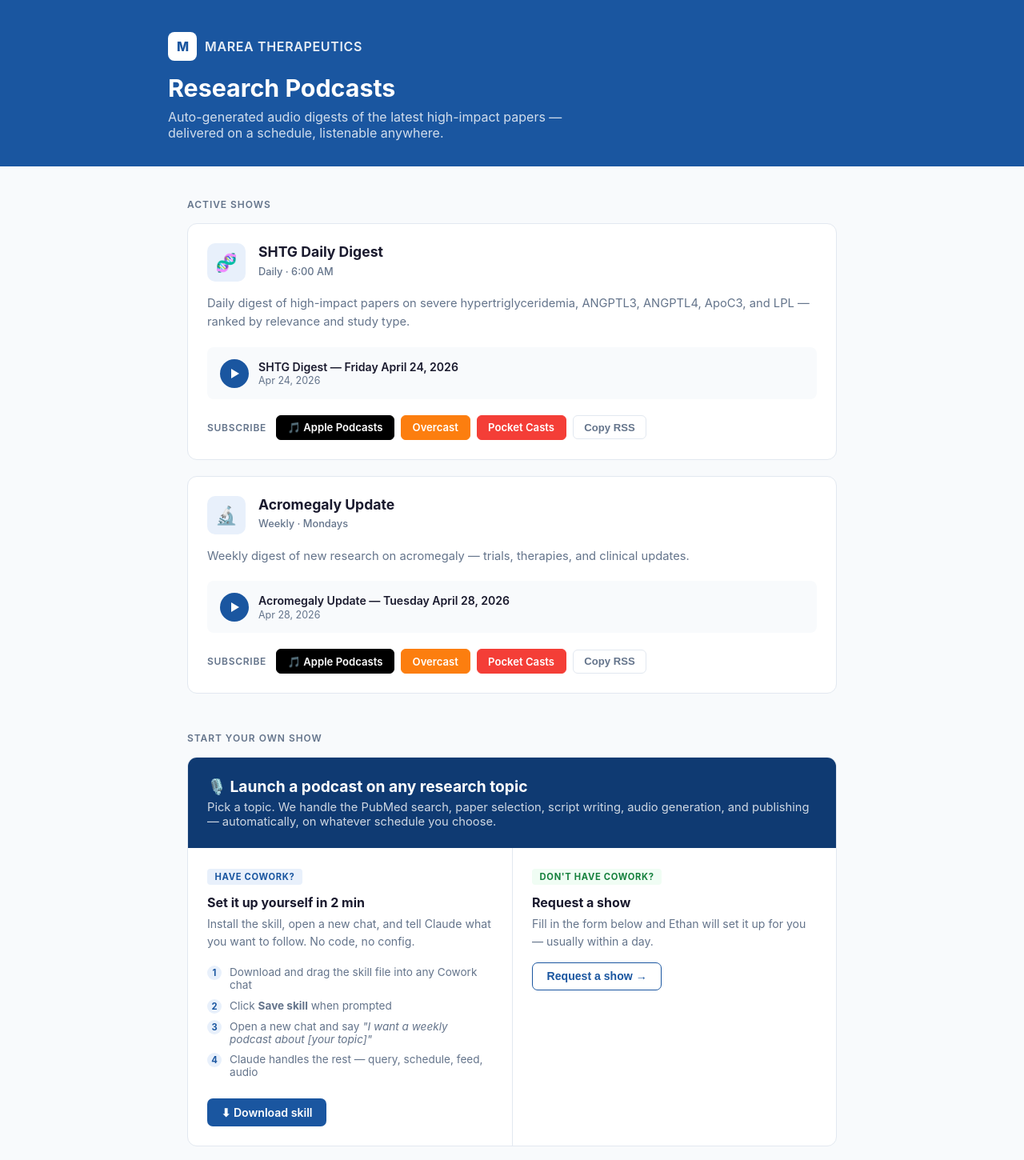
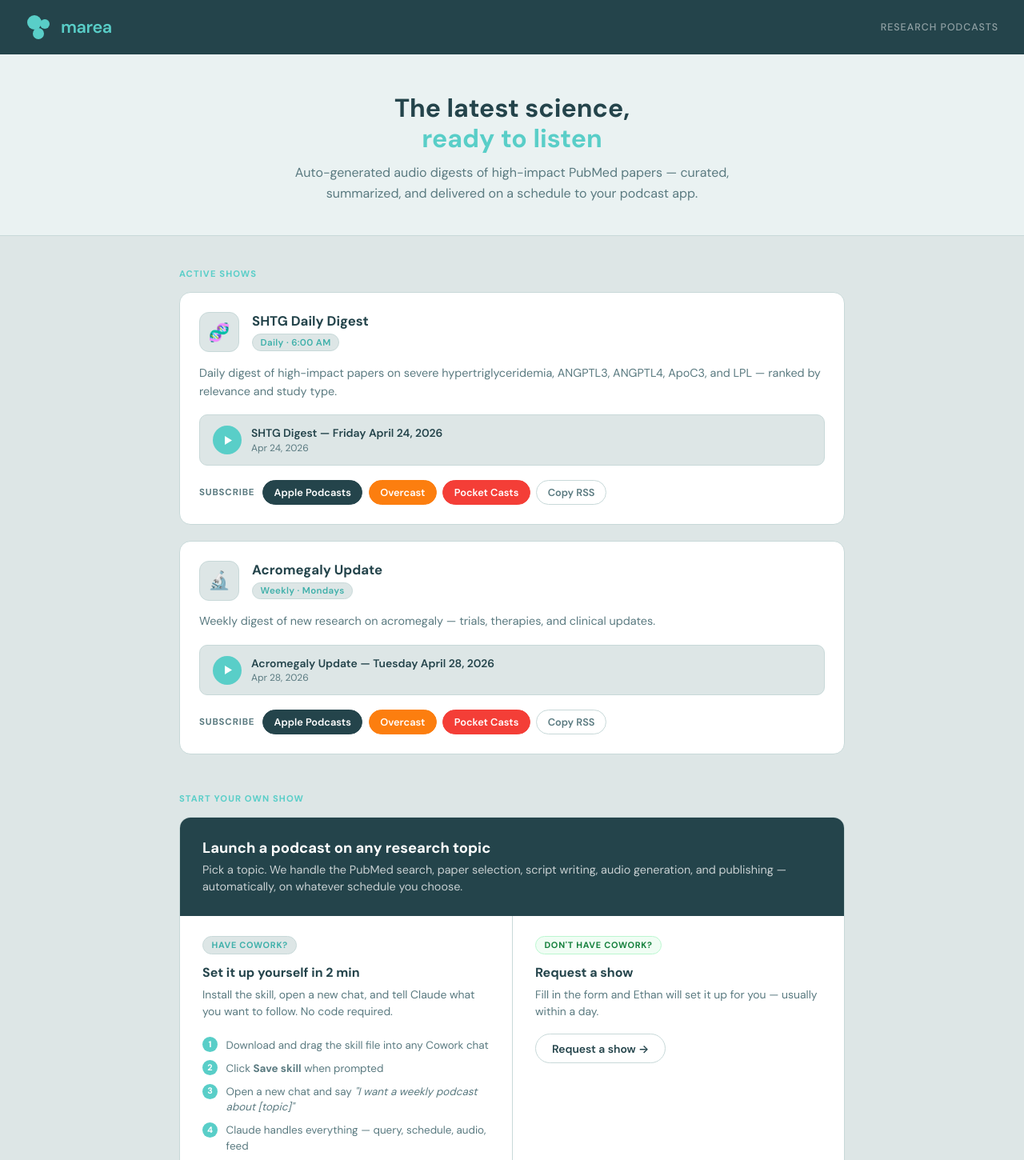
Before and after one commit to d26qmx46pp-gif/MAREA_SHTG_DAILY, a plain HTML site: page index.html in a window 1280 px wide. Shown: the top 1450 px of the page at 80% size. Drawn offline with Linux system fonts and the light colour scheme.

Commit message:
Rebrand landing page to match mareatx.com — teal #59CEC8, mint bg, Marea logomark

```diff
--- a/index.html
+++ b/index.html
@@ -4,127 +4,328 @@
 <meta charset="utf-8">
 <title>Marea Research Podcasts</title>
 <meta name="viewport" content="width=device-width, initial-scale=1">
+<link rel="preconnect" href="https://fonts.googleapis.com">
+<link rel="preconnect" href="https://fonts.gstatic.com" crossorigin>
+<link href="https://fonts.googleapis.com/css2?family=DM+Sans:wght@300;400;500;600;700&display=swap" rel="stylesheet">
 <style>
   * { box-sizing: border-box; margin: 0; padding: 0; }
   :root {
-    --blue: #1a56a0;
-    --blue-dark: #0f3a72;
-    --blue-light: #e8f0fb;
-    --teal: #0d9488;
-    --text: #1a1a2e;
-    --muted: #64748b;
-    --border: #e2e8f0;
-    --bg: #f8fafc;
-    --card: #ffffff;
-    --radius: 12px;
+    --teal:       #59CEC8;
+    --teal-dark:  #3fb0aa;
+    --teal-deep:  #24444B;
+    --mint-bg:    #DDE6E6;
+    --mint-light: #eaf2f2;
+    --card:       #ffffff;
+    --text:       #24444B;
+    --muted:      #5a7a80;
+    --border:     #c8d9d9;
+    --radius:     14px;
   }
-  body { font-family: -apple-system, BlinkMacSystemFont, "Segoe UI", Roboto, sans-serif; background: var(--bg); color: var(--text); min-height: 100vh; }
 
-  header { background: var(--blue); color: white; padding: 2.5rem 2rem 2rem; }
-  .header-inner { max-width: 860px; margin: 0 auto; }
-  .logo { display: flex; align-items: center; gap: 10px; margin-bottom: 1rem; }
-  .logo-mark { width: 36px; height: 36px; background: white; border-radius: 8px; display: flex; align-items: center; justify-content: center; font-weight: 800; color: var(--blue); font-size: 16px; letter-spacing: -1px; }
-  .logo-name { font-size: 1rem; font-weight: 600; opacity: 0.9; letter-spacing: 0.04em; text-transform: uppercase; }
-  header h1 { font-size: 1.9rem; font-weight: 700; line-height: 1.2; margin-bottom: 0.5rem; }
-  header p { opacity: 0.8; font-size: 1rem; max-width: 520px; }
+  body {
+    font-family: 'DM Sans', -apple-system, BlinkMacSystemFont, sans-serif;
+    background: var(--mint-bg);
+    color: var(--text);
+    min-height: 100vh;
+  }
 
-  main { max-width: 860px; margin: 2.5rem auto; padding: 0 1.5rem; }
+  /* ── Header ── */
+  header {
+    background: var(--teal-deep);
+    padding: 0 2rem;
+    display: flex;
+    align-items: center;
+    justify-content: space-between;
+    height: 68px;
+  }
 
-  .section-label { font-size: 0.75rem; font-weight: 600; letter-spacing: 0.08em; text-transform: uppercase; color: var(--muted); margin-bottom: 1rem; }
+  .logo {
+    display: flex;
+    align-items: center;
+    gap: 10px;
+    text-decoration: none;
+  }
 
+  /* Recreated Marea logomark — three circles */
+  .logo-svg {
+    width: 34px;
+    height: 34px;
+  }
+
+  .logo-wordmark {
+    font-size: 1.35rem;
+    font-weight: 600;
+    color: var(--teal);
+    letter-spacing: -0.02em;
+  }
+
+  .header-tag {
+    font-size: 0.78rem;
+    font-weight: 500;
+    color: rgba(255,255,255,0.5);
+    letter-spacing: 0.08em;
+    text-transform: uppercase;
+  }
+
+  /* ── Hero strip ── */
+  .hero {
+    background: var(--mint-light);
+    border-bottom: 1px solid var(--border);
+    padding: 3rem 2rem 2.5rem;
+    text-align: center;
+  }
+
+  .hero-inner { max-width: 600px; margin: 0 auto; }
+
+  .hero h1 {
+    font-size: 2rem;
+    font-weight: 700;
+    color: var(--teal-deep);
+    line-height: 1.2;
+    margin-bottom: 0.65rem;
+  }
+
+  .hero h1 span { color: var(--teal); }
+
+  .hero p {
+    font-size: 1rem;
+    color: var(--muted);
+    line-height: 1.6;
+  }
+
+  /* ── Main layout ── */
+  main { max-width: 880px; margin: 2.5rem auto; padding: 0 1.5rem; }
+
+  .section-label {
+    font-size: 0.7rem;
+    font-weight: 700;
+    letter-spacing: 0.1em;
+    text-transform: uppercase;
+    color: var(--teal);
+    margin-bottom: 1rem;
+  }
+
+  /* ── Show cards ── */
   .shows-grid { display: grid; gap: 1.25rem; margin-bottom: 3rem; }
 
-  .show-card { background: var(--card); border: 1px solid var(--border); border-radius: var(--radius); padding: 1.5rem; transition: box-shadow 0.15s; }
-  .show-card:hover { box-shadow: 0 4px 20px rgba(0,0,0,0.08); }
-  .show-header { display: flex; align-items: flex-start; gap: 1rem; margin-bottom: 1rem; }
-  .show-icon { width: 48px; height: 48px; border-radius: 10px; background: var(--blue-light); display: flex; align-items: center; justify-content: center; font-size: 22px; flex-shrink: 0; }
-  .show-meta h2 { font-size: 1.1rem; font-weight: 700; color: var(--text); margin-bottom: 0.15rem; }
-  .show-meta .cadence { font-size: 0.8rem; color: var(--muted); font-weight: 500; }
-  .show-desc { font-size: 0.92rem; color: var(--muted); line-height: 1.55; margin-bottom: 1.25rem; }
+  .show-card {
+    background: var(--card);
+    border: 1px solid var(--border);
+    border-radius: var(--radius);
+    padding: 1.5rem;
+    transition: box-shadow 0.2s, transform 0.2s;
+  }
+  .show-card:hover {
+    box-shadow: 0 6px 24px rgba(36,68,75,0.1);
+    transform: translateY(-1px);
+  }
 
-  .latest-episode { background: var(--bg); border-radius: 8px; padding: 0.9rem 1rem; margin-bottom: 1.25rem; display: flex; align-items: center; gap: 0.75rem; }
-  .ep-play { width: 36px; height: 36px; border-radius: 50%; background: var(--blue); border: none; cursor: pointer; display: flex; align-items: center; justify-content: center; flex-shrink: 0; transition: background 0.15s; }
-  .ep-play:hover { background: var(--blue-dark); }
+  .show-header { display: flex; align-items: flex-start; gap: 1rem; margin-bottom: 0.9rem; }
+
+  .show-icon {
+    width: 50px; height: 50px;
+    border-radius: 12px;
+    background: var(--mint-bg);
+    display: flex; align-items: center; justify-content: center;
+    font-size: 22px;
+    flex-shrink: 0;
+    border: 1px solid var(--border);
+  }
+
+  .show-meta h2 { font-size: 1.05rem; font-weight: 700; color: var(--teal-deep); margin-bottom: 0.2rem; }
+  .show-meta .cadence {
+    display: inline-block;
+    font-size: 0.72rem; font-weight: 600;
+    background: var(--mint-bg);
+    color: var(--teal-dark);
+    border: 1px solid var(--border);
+    border-radius: 20px;
+    padding: 0.15rem 0.6rem;
+    letter-spacing: 0.03em;
+  }
+
+  .show-desc { font-size: 0.9rem; color: var(--muted); line-height: 1.6; margin-bottom: 1.1rem; }
+
+  .latest-episode {
+    background: var(--mint-bg);
+    border-radius: 10px;
+    padding: 0.8rem 1rem;
+    margin-bottom: 1.1rem;
+    display: flex; align-items: center; gap: 0.75rem;
+    border: 1px solid var(--border);
+  }
+
+  .ep-play {
+    width: 36px; height: 36px;
+    border-radius: 50%;
+    background: var(--teal);
+    border: none; cursor: pointer;
+    display: flex; align-items: center; justify-content: center;
+    flex-shrink: 0;
+    transition: background 0.15s;
+  }
+  .ep-play:hover { background: var(--teal-dark); }
   .ep-play svg { margin-left: 2px; }
+
   .ep-info { flex: 1; min-width: 0; }
-  .ep-title { font-size: 0.88rem; font-weight: 600; white-space: nowrap; overflow: hidden; text-overflow: ellipsis; color: var(--text); }
-  .ep-date { font-size: 0.78rem; color: var(--muted); margin-top: 0.1rem; }
+  .ep-title { font-size: 0.87rem; font-weight: 600; white-space: nowrap; overflow: hidden; text-overflow: ellipsis; color: var(--text); }
+  .ep-date { font-size: 0.75rem; color: var(--muted); margin-top: 0.1rem; }
   .ep-loading { font-size: 0.85rem; color: var(--muted); font-style: italic; }
+  .no-episodes { font-size: 0.85rem; color: var(--muted); font-style: italic; padding: 0.5rem 0; }
 
-  .subscribe-row { display: flex; flex-wrap: wrap; gap: 0.5rem; align-items: center; }
-  .subscribe-label { font-size: 0.75rem; font-weight: 600; color: var(--muted); text-transform: uppercase; letter-spacing: 0.06em; margin-right: 0.25rem; }
-  .btn { display: inline-flex; align-items: center; gap: 5px; padding: 0.4rem 0.85rem; border-radius: 6px; font-size: 0.82rem; font-weight: 600; text-decoration: none; border: 1.5px solid transparent; cursor: pointer; transition: all 0.15s; white-space: nowrap; }
-  .btn-apple { background: #000; color: white; border-color: #000; }
-  .btn-apple:hover { background: #222; }
+  .subscribe-row { display: flex; flex-wrap: wrap; gap: 0.45rem; align-items: center; }
+  .subscribe-label { font-size: 0.72rem; font-weight: 700; color: var(--muted); text-transform: uppercase; letter-spacing: 0.07em; margin-right: 0.15rem; }
+
+  .btn {
+    display: inline-flex; align-items: center; gap: 5px;
+    padding: 0.38rem 0.85rem;
+    border-radius: 20px;
+    font-size: 0.8rem; font-weight: 600;
+    text-decoration: none; border: 1.5px solid transparent;
+    cursor: pointer; transition: all 0.15s; white-space: nowrap;
+    font-family: inherit;
+  }
+  .btn-apple   { background: var(--teal-deep); color: white; border-color: var(--teal-deep); }
+  .btn-apple:hover { background: #1a333a; }
   .btn-overcast { background: #fc7e0f; color: white; border-color: #fc7e0f; }
   .btn-overcast:hover { background: #e06d00; }
   .btn-pocketcasts { background: #f43e37; color: white; border-color: #f43e37; }
   .btn-pocketcasts:hover { background: #d42f29; }
   .btn-rss { background: white; color: var(--muted); border-color: var(--border); }
-  .btn-rss:hover { border-color: #aaa; color: var(--text); }
+  .btn-rss:hover { border-color: var(--teal); color: var(--teal-deep); }
   .btn-copied { background: var(--teal) !important; color: white !important; border-color: var(--teal) !important; }
-  .no-episodes { font-size: 0.85rem; color: var(--muted); font-style: italic; padding: 0.75rem 0; }
 
-  /* Start a show section */
-  .start-section { background: var(--card); border: 1px solid var(--border); border-radius: var(--radius); overflow: hidden; margin-bottom: 3rem; }
-  .start-header { background: var(--blue-dark); color: white; padding: 1.5rem; }
-  .start-header h2 { font-size: 1.2rem; font-weight: 700; margin-bottom: 0.3rem; }
-  .start-header p { opacity: 0.8; font-size: 0.92rem; }
+  /* ── Start a show ── */
+  .start-section {
+    background: var(--card);
+    border: 1px solid var(--border);
+    border-radius: var(--radius);
+    overflow: hidden;
+    margin-bottom: 3rem;
+  }
 
-  .start-paths { display: grid; grid-template-columns: 1fr 1fr; gap: 0; }
+  .start-header {
+    background: var(--teal-deep);
+    color: white;
+    padding: 1.6rem 1.75rem;
+  }
+  .start-header h2 { font-size: 1.15rem; font-weight: 700; margin-bottom: 0.3rem; }
+  .start-header p { opacity: 0.75; font-size: 0.9rem; line-height: 1.5; }
+
+  .start-paths { display: grid; grid-template-columns: 1fr 1fr; }
   @media (max-width: 600px) { .start-paths { grid-template-columns: 1fr; } }
 
-  .path { padding: 1.5rem; }
+  .path { padding: 1.5rem 1.75rem; }
   .path + .path { border-left: 1px solid var(--border); }
   @media (max-width: 600px) { .path + .path { border-left: none; border-top: 1px solid var(--border); } }
 
-  .path-badge { display: inline-block; font-size: 0.7rem; font-weight: 700; letter-spacing: 0.06em; text-transform: uppercase; padding: 0.2rem 0.6rem; border-radius: 4px; margin-bottom: 0.75rem; }
-  .badge-cowork { background: var(--blue-light); color: var(--blue); }
-  .badge-request { background: #f0fdf4; color: #15803d; }
+  .path-badge {
+    display: inline-block; font-size: 0.68rem; font-weight: 700;
+    letter-spacing: 0.07em; text-transform: uppercase;
+    padding: 0.2rem 0.65rem; border-radius: 20px; margin-bottom: 0.8rem;
+  }
+  .badge-cowork  { background: var(--mint-bg); color: var(--teal-dark); border: 1px solid var(--border); }
+  .badge-request { background: #f0fdf4; color: #15803d; border: 1px solid #bbf7d0; }
 
-  .path h3 { font-size: 1rem; font-weight: 700; margin-bottom: 0.4rem; }
-  .path p { font-size: 0.88rem; color: var(--muted); line-height: 1.5; margin-bottom: 1rem; }
+  .path h3 { font-size: 1rem; font-weight: 700; color: var(--teal-deep); margin-bottom: 0.4rem; }
+  .path > p { font-size: 0.87rem; color: var(--muted); line-height: 1.55; margin-bottom: 1rem; }
 
   .steps { list-style: none; margin-bottom: 1.25rem; counter-reset: steps; }
-  .steps li { font-size: 0.85rem; color: var(--muted); padding: 0.3rem 0 0.3rem 1.75rem; position: relative; counter-increment: steps; }
-  .steps li::before { content: counter(steps); position: absolute; left: 0; top: 0.3rem; width: 18px; height: 18px; background: var(--blue-light); color: var(--blue); border-radius: 50%; font-size: 0.7rem; font-weight: 700; display: flex; align-items: center; justify-content: center; }
+  .steps li {
+    font-size: 0.84rem; color: var(--muted);
+    padding: 0.3rem 0 0.3rem 1.85rem; position: relative;
+    counter-increment: steps; line-height: 1.45;
+  }
+  .steps li::before {
+    content: counter(steps);
+    position: absolute; left: 0; top: 0.28rem;
+    width: 19px; height: 19px;
+    background: var(--teal); color: white; border-radius: 50%;
+    font-size: 0.68rem; font-weight: 700;
+    display: flex; align-items: center; justify-content: center;
+  }
 
-  .btn-primary { display: inline-flex; align-items: center; gap: 6px; padding: 0.55rem 1.1rem; border-radius: 7px; font-size: 0.88rem; font-weight: 600; text-decoration: none; background: var(--blue); color: white; border: none; cursor: pointer; transition: background 0.15s; }
-  .btn-primary:hover { background: var(--blue-dark); }
-  .btn-secondary { display: inline-flex; align-items: center; gap: 6px; padding: 0.55rem 1.1rem; border-radius: 7px; font-size: 0.88rem; font-weight: 600; background: white; color: var(--blue); border: 1.5px solid var(--blue); cursor: pointer; transition: all 0.15s; }
-  .btn-secondary:hover { background: var(--blue-light); }
+  .btn-primary {
+    display: inline-flex; align-items: center; gap: 6px;
+    padding: 0.55rem 1.25rem; border-radius: 24px;
+    font-size: 0.87rem; font-weight: 600;
+    background: var(--teal); color: white;
+    border: none; cursor: pointer; text-decoration: none;
+    transition: background 0.15s; font-family: inherit;
+  }
+  .btn-primary:hover { background: var(--teal-dark); }
+
+  .btn-secondary {
+    display: inline-flex; align-items: center; gap: 6px;
+    padding: 0.55rem 1.25rem; border-radius: 24px;
+    font-size: 0.87rem; font-weight: 600;
+    background: white; color: var(--teal-deep);
+    border: 1.5px solid var(--border); cursor: pointer;
+    transition: all 0.15s; font-family: inherit;
+  }
+  .btn-secondary:hover { border-color: var(--teal); color: var(--teal-dark); }
 
   /* Request form */
-  .request-form { display: none; }
+  .request-form { display: none; margin-top: 1rem; }
   .request-form.open { display: block; }
-  .form-field { margin-bottom: 0.85rem; }
-  .form-field label { display: block; font-size: 0.78rem; font-weight: 600; color: var(--text); margin-bottom: 0.3rem; }
+  .form-field { margin-bottom: 0.8rem; }
+  .form-field label { display: block; font-size: 0.76rem; font-weight: 600; color: var(--text); margin-bottom: 0.3rem; }
   .form-field input, .form-field textarea, .form-field select {
-    width: 100%; padding: 0.5rem 0.7rem; border: 1.5px solid var(--border); border-radius: 6px;
-    font-size: 0.88rem; font-family: inherit; color: var(--text); background: white;
+    width: 100%; padding: 0.48rem 0.75rem;
+    border: 1.5px solid var(--border); border-radius: 8px;
+    font-size: 0.87rem; font-family: inherit; color: var(--text); background: white;
     transition: border-color 0.15s;
   }
-  .form-field input:focus, .form-field textarea:focus, .form-field select:focus { outline: none; border-color: var(--blue); }
-  .form-field textarea { resize: vertical; min-height: 70px; }
+  .form-field input:focus, .form-field textarea:focus, .form-field select:focus {
+    outline: none; border-color: var(--teal);
+  }
+  .form-field textarea { resize: vertical; min-height: 68px; }
 
-  footer { text-align: center; padding: 3rem 1rem 2rem; font-size: 0.8rem; color: var(--muted); }
-  footer a { color: var(--blue); text-decoration: none; }
+  /* ── Footer ── */
+  footer {
+    text-align: center;
+    padding: 2.5rem 1rem 2rem;
+    font-size: 0.78rem;
+    color: var(--muted);
+    border-top: 1px solid var(--border);
+    margin-top: 1rem;
+  }
+  footer a { color: var(--teal-dark); text-decoration: none; }
   footer a:hover { text-decoration: underline; }
+
   audio { display: none; }
+
+  @media (max-width: 540px) {
+    header { padding: 0 1rem; }
+    .hero { padding: 2rem 1rem; }
+    .hero h1 { font-size: 1.6rem; }
+    main { padding: 0 1rem; }
+    .show-card { padding: 1.1rem; }
+    .path { padding: 1.1rem; }
+  }
 </style>
 </head>
 <body>
 
 <header>
-  <div class="header-inner">
-    <div class="logo">
-      <div class="logo-mark">M</div>
-      <span class="logo-name">Marea Therapeutics</span>
-    </div>
-    <h1>Research Podcasts</h1>
-    <p>Auto-generated audio digests of the latest high-impact papers — delivered on a schedule, listenable anywhere.</p>
+  <a class="logo" href="https://www.mareatx.com" target="_blank">
+    <!-- Marea logomark: three circles -->
+    <svg class="logo-svg" viewBox="0 0 34 34" fill="none" xmlns="http://www.w3.org/2000/svg">
+      <circle cx="11" cy="11" r="9" fill="#59CEC8"/>
+      <circle cx="24" cy="13" r="6" fill="#59CEC8"/>
+      <circle cx="16" cy="25" r="7" fill="#59CEC8"/>
+    </svg>
+    <span class="logo-wordmark">marea</span>
+  </a>
+  <span class="header-tag">Research Podcasts</span>
+</header>
+
+<div class="hero">
+  <div class="hero-inner">
+    <h1>The latest science,<br><span>ready to listen</span></h1>
+    <p>Auto-generated audio digests of high-impact PubMed papers — curated, summarized, and delivered on a schedule to your podcast app.</p>
   </div>
-</header>
+</div>
 
 <main>
   <p class="section-label">Active Shows</p>
@@ -133,7 +334,7 @@
   <p class="section-label">Start Your Own Show</p>
   <div class="start-section">
     <div class="start-header">
-      <h2>🎙️ Launch a podcast on any research topic</h2>
+      <h2>Launch a podcast on any research topic</h2>
       <p>Pick a topic. We handle the PubMed search, paper selection, script writing, audio generation, and publishing — automatically, on whatever schedule you choose.</p>
     </div>
     <div class="start-paths">
@@ -141,26 +342,23 @@
       <div class="path">
         <span class="path-badge badge-cowork">Have Cowork?</span>
         <h3>Set it up yourself in 2 min</h3>
-        <p>Install the skill, open a new chat, and tell Claude what you want to follow. No code, no config.</p>
+        <p>Install the skill, open a new chat, and tell Claude what you want to follow. No code required.</p>
         <ol class="steps">
           <li>Download and drag the skill file into any Cowork chat</li>
           <li>Click <strong>Save skill</strong> when prompted</li>
-          <li>Open a new chat and say <em>"I want a weekly podcast about [your topic]"</em></li>
-          <li>Claude handles the rest — query, schedule, feed, audio</li>
+          <li>Open a new chat and say <em>"I want a weekly podcast about [topic]"</em></li>
+          <li>Claude handles everything — query, schedule, audio, feed</li>
         </ol>
-        <a class="btn-primary" href="https://raw.githubusercontent.com/d26qmx46pp-gif/MAREA_SHTG_DAILY/main/marea-podcast-maker.skill" download>
-          ⬇ Download skill
-        </a>
+        <a class="btn-primary" href="https://raw.githubusercontent.com/d26qmx46pp-gif/MAREA_SHTG_DAILY/main/marea-podcast-maker.skill" download>⬇ Download skill</a>
       </div>
 
       <div class="path">
         <span class="path-badge badge-request">Don't have Cowork?</span>
         <h3>Request a show</h3>
-        <p>Fill in the form below and Ethan will set it up for you — usually within a day.</p>
+        <p>Fill in the form and Ethan will set it up for you — usually within a day.</p>
         <button class="btn-secondary" onclick="toggleForm(this)">Request a show →</button>
         <div class="request-form" id="request-form">
-          <br>
-          <div class="form-field">
+          <div class="form-field" style="margin-top:0.75rem">
             <label>Your name</label>
             <input type="text" id="req-name" placeholder="e.g. Sarah Kim">
           </div>
@@ -170,7 +368,7 @@
           </div>
           <div class="form-field">
             <label>Topic / research area</label>
-            <textarea id="req-topic" placeholder="e.g. Weekly digest of GLP-1 receptor agonist trials and mechanism papers"></textarea>
+            <textarea id="req-topic" placeholder="e.g. Weekly digest of GLP-1 receptor agonist trials"></textarea>
           </div>
           <div class="form-field">
             <label>Preferred cadence</label>
@@ -189,6 +387,7 @@
 </main>
 
 <footer>
+  <a href="https://www.mareatx.com" target="_blank">Marea Therapeutics</a> &nbsp;·&nbsp;
   Built on Cowork &amp; GitHub Pages &nbsp;·&nbsp;
   <a href="https://github.com/d26qmx46pp-gif/MAREA_SHTG_DAILY" target="_blank">View repo</a>
 </footer>
@@ -221,8 +420,8 @@ const grid = document.getElementById('shows-grid');
 const player = document.getElementById('player');
 let currentBtn = null;
 
-function playIcon() { return '<svg width="12" height="14" viewBox="0 0 12 14" fill="white"><path d="M1 1l10 6L1 13V1z"/></svg>'; }
-function pauseIcon() { return '<svg width="12" height="14" viewBox="0 0 12 14" fill="white"><rect x="1" y="1" width="4" height="12" rx="1"/><rect x="7" y="1" width="4" height="12" rx="1"/></svg>'; }
+function playIcon() { return '<svg width="11" height="13" viewBox="0 0 11 13" fill="white"><path d="M1 1l9 5.5L1 12V1z"/></svg>'; }
+function pauseIcon() { return '<svg width="11" height="13" viewBox="0 0 11 13" fill="white"><rect x="1" y="1" width="3.5" height="11" rx="1"/><rect x="6.5" y="1" width="3.5" height="11" rx="1"/></svg>'; }
 
 async function fetchLatestEpisode(feedUrl) {
   try {
@@ -292,7 +491,7 @@ async function renderShows() {
       <div class="latest-episode" id="ep-${show.slug}"><span class="ep-loading">Loading latest episode…</span></div>
       <div class="subscribe-row">
         <span class="subscribe-label">Subscribe</span>
-        <a class="btn btn-apple" href="podcast://${show.feedUrl.replace('https://','')}">🎵 Apple Podcasts</a>
+        <a class="btn btn-apple" href="podcast://${show.feedUrl.replace('https://','')}">Apple Podcasts</a>
         <a class="btn btn-overcast" href="overcast://x-callback-url/add?url=${encodeURIComponent(show.feedUrl)}">Overcast</a>
         <a class="btn btn-pocketcasts" href="pktc://subscribe/${encodeURIComponent(show.feedUrl)}">Pocket Casts</a>
         <button class="btn btn-rss" onclick="copyToClipboard('${show.feedUrl}', this)">Copy RSS</button>
```
